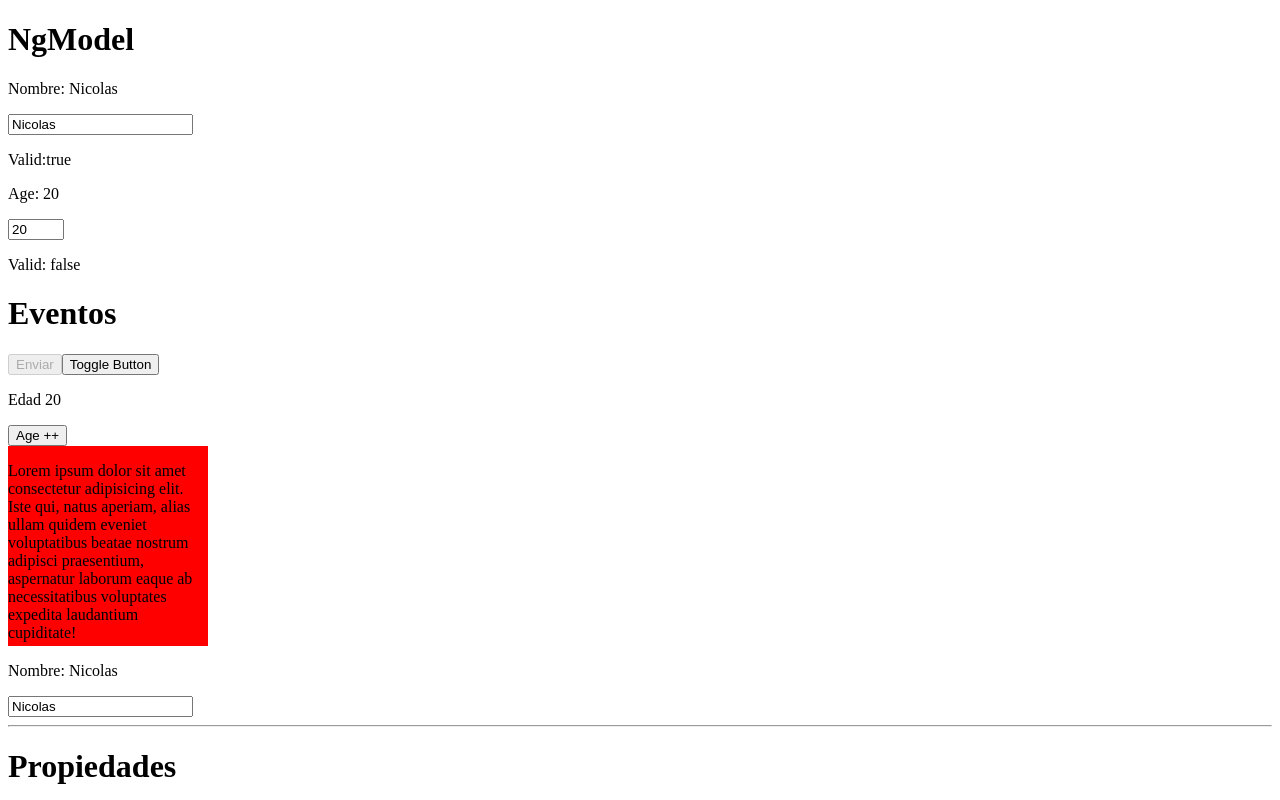
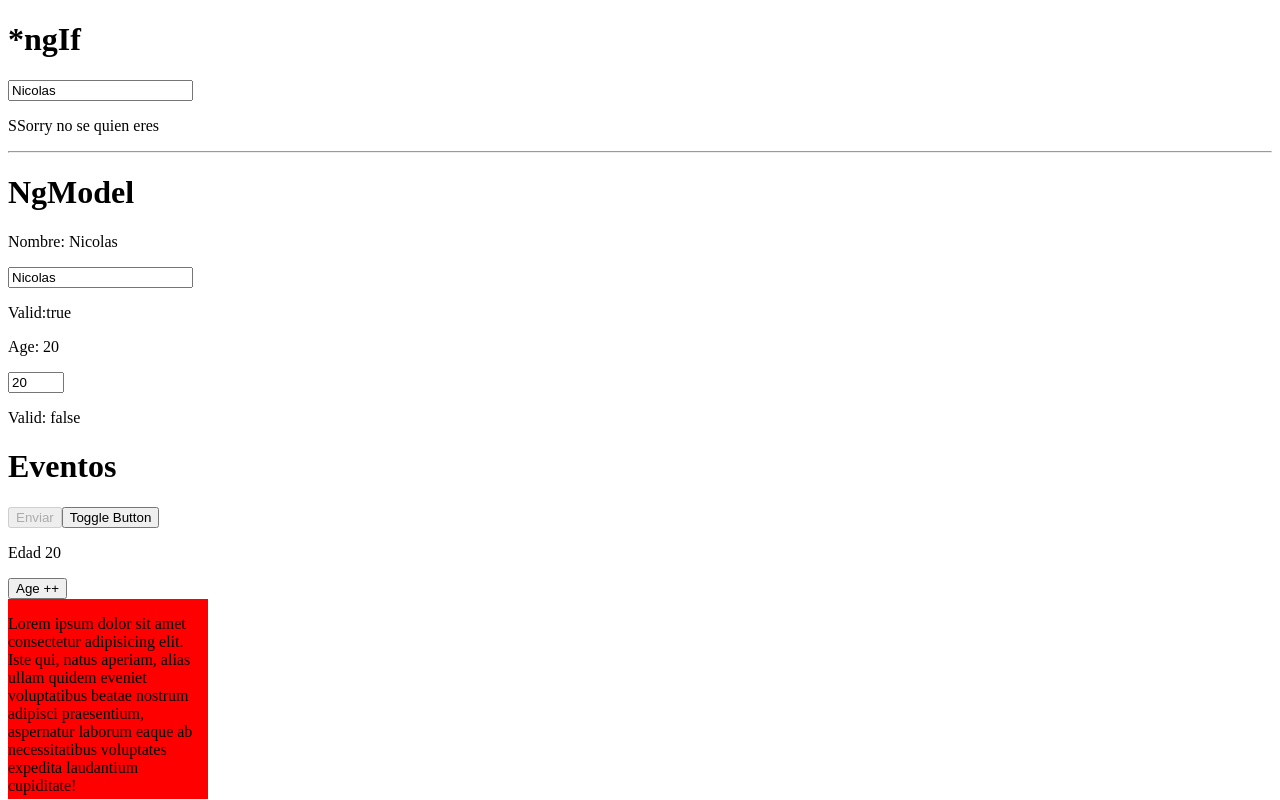
Before and after one commit to fernandojosecc/angular-fundamentals, an Angular app: page / in a window 1280 px wide. Shown: the top 800 px of the page. Built offline with nearby package versions, Linux system fonts and the light colour scheme; grey boxes are pictures that could not be loaded.

Commit message:
Empezando a usar el ngIf

```diff
--- a/src/app/app.component.html
+++ b/src/app/app.component.html
@@ -1,3 +1,12 @@
+<h1>*ngIf</h1>
+<input type="text" required [(ngModel)]="person.name"/>
+<p *ngIf="person.name === 'nicolas' ">Soy Nicolas</p>
+<p *ngIf="person.name === 'fernando'&&person.age ===18;else myBlock">Soy Fernandito</p>
+<ng-template #myBlock>
+  <p>SSorry no se quien eres</p>
+</ng-template>
+<hr>
+
 <h1>NgModel </h1>
 <p>Nombre: {{person.name}}</p>
 <input type="text" required #nameInput="ngModel" [(ngModel)]="person.name">
```
